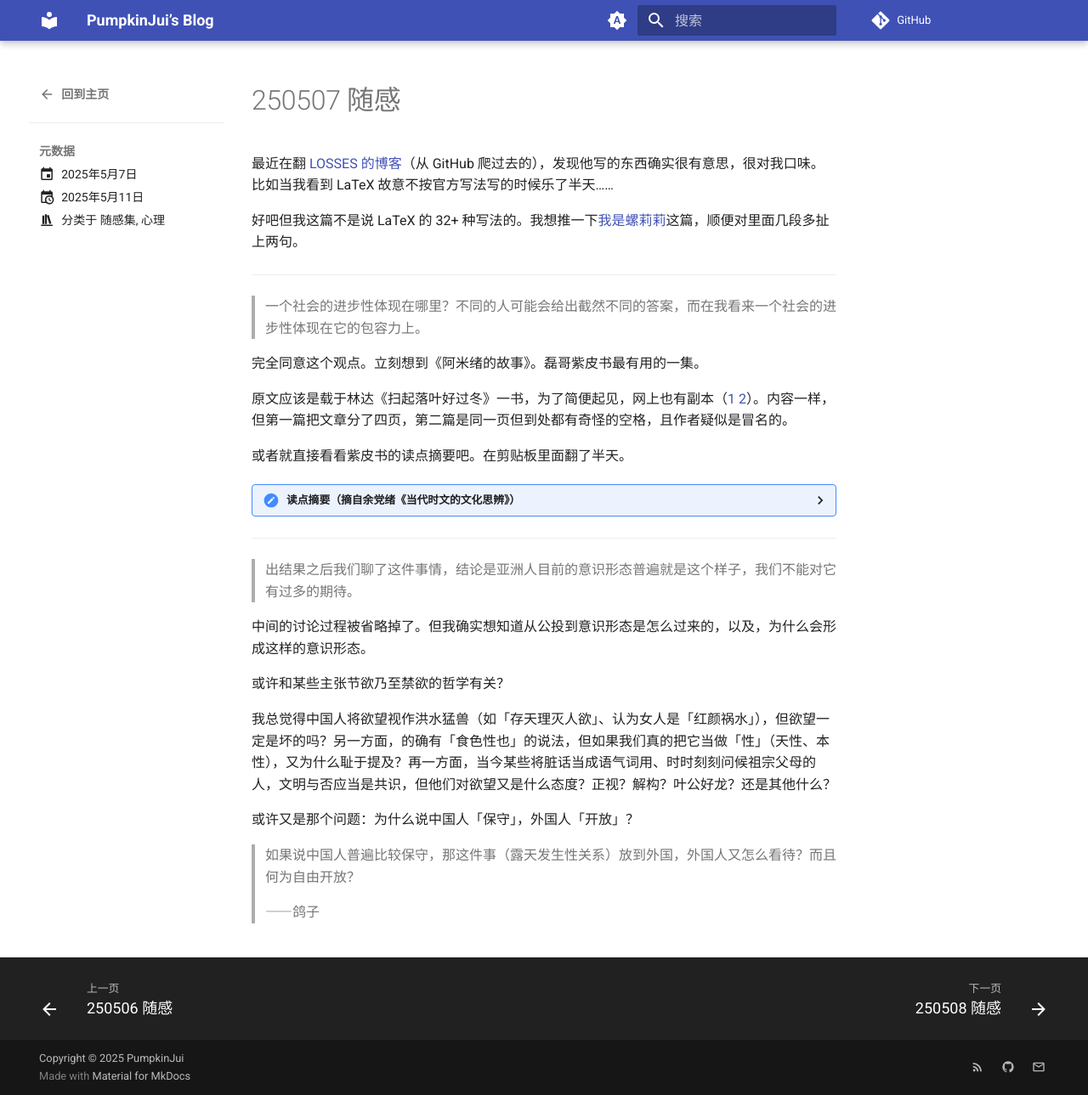
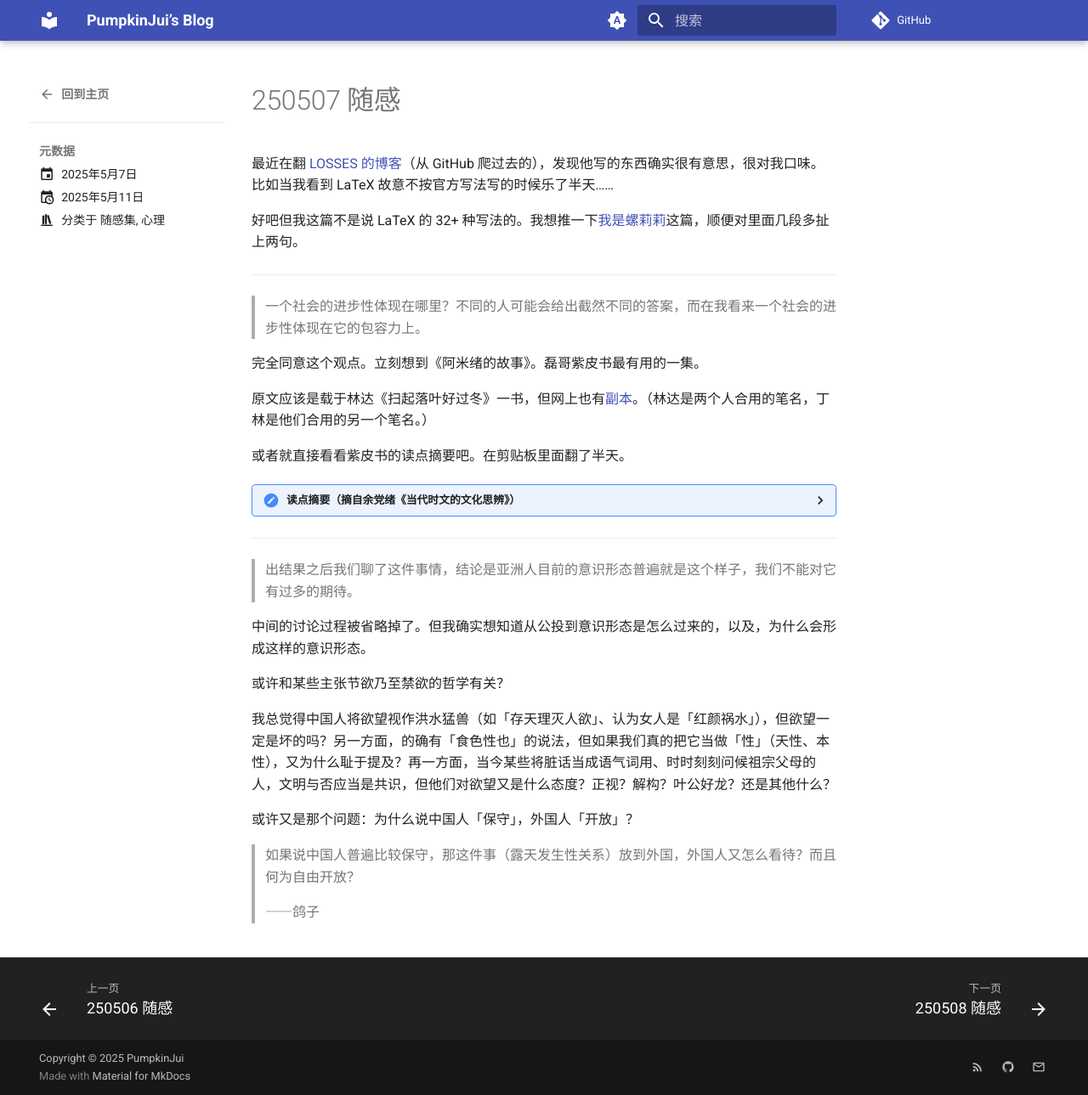
Before and after one commit to PumpkinJui/blog, an MkDocs documentation site: the page built from docs/blog/posts/rt/250507.md, in a window 1280 px wide and 1289 px high. Shown: the whole window at 85% size. Built offline with MkDocs 1.6.1 and Material for MkDocs 9.7.7, drawn with Linux system fonts in a browser that asks for light colours; comment, search, counter and statistics services are not loaded.

Commit message:
Fact check

```diff
--- a/docs/blog/posts/rt/250507.md
+++ b/docs/blog/posts/rt/250507.md
@@ -19,7 +19,7 @@ categories:
 
 完全同意这个观点。立刻想到《阿米绪的故事》。磊哥紫皮书最有用的一集。
 
-原文应该是载于林达《扫起落叶好过冬》一书，为了简便起见，网上也有副本（[1](https://www.xuges.com/gt/linda/sqly/030.htm) [2](https://www.aisixiang.com/data/13957.html)）。内容一样，但第一篇把文章分了四页，第二篇是同一页但到处都有奇怪的空格，且作者疑似是冒名的。
+原文应该是载于林达《扫起落叶好过冬》一书，但网上也有[副本](https://www.aisixiang.com/data/13957.html)。（林达是两个人合用的笔名，丁林是他们合用的另一个笔名。）
 
 或者就直接看看紫皮书的读点摘要吧。在剪贴板里面翻了半天。
 
```
